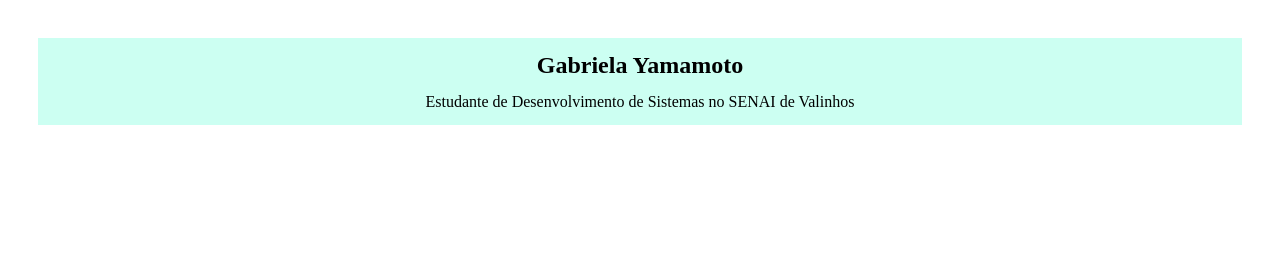
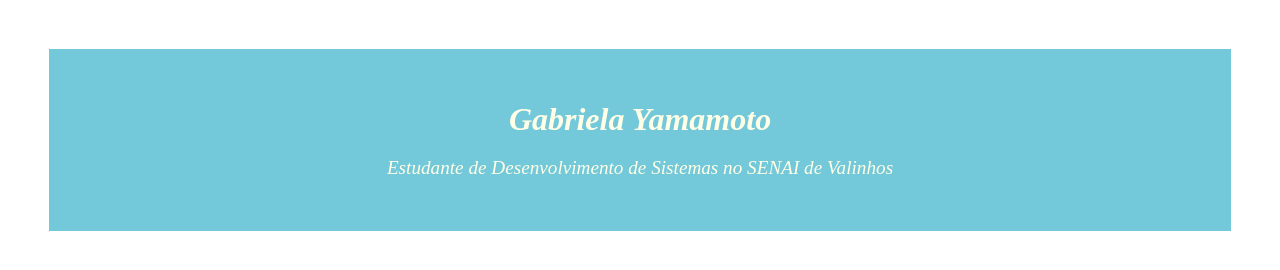
Before and after one commit to gabiyamamoto/meu-primeiro-site, a plain HTML site: page index.html in a window 1280 px wide. Drawn offline with Linux system fonts and the light colour scheme.

Commit message:
Finalização da primeira configuração em HTML e CSS

```diff
--- a/assets/styles/index.css
+++ b/assets/styles/index.css
@@ -1,13 +1,21 @@
 /*Reset do CSS*/
 * {
-    margin: 12px;
-    padding: 1px;
+    margin: 15px;
+    padding: 2px;
 }
 
-h2, p {
+h1 {
     text-align: center;
 }
 
+p {
+    text-align: center;
+    font-size: larger;
+}
+
 header {
-    background-color: rgb(204, 255, 242);
+    background-color: rgb(115, 200, 218);
+    color: rgb(255, 255, 231);
+    font-style: oblique;
+    padding: 35px;
 }
--- a/index.html
+++ b/index.html
@@ -8,7 +8,7 @@
 </head>
 <body>
     <header>
-        <h2>Gabriela Yamamoto</h2>
+        <h1>Gabriela Yamamoto</h1>
         <p>Estudante de Desenvolvimento de Sistemas no SENAI de Valinhos</p>
     </header>
 </body>
```
